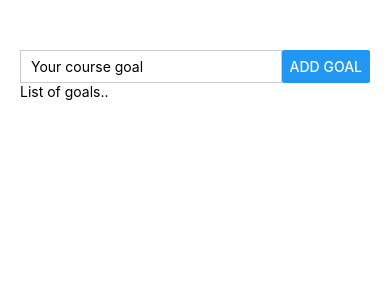
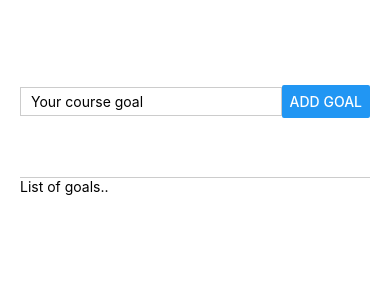
Before and after one commit to therishabh/react-native-todo, a React Native app: screen / in a window 390 px wide. Shown: the top 300 px of the page. Built offline with nearby package versions, Linux system fonts and the light colour scheme.

Commit message:
improve layout for todo

```diff
--- a/App.js
+++ b/App.js
@@ -7,7 +7,7 @@ export default function App() {
         <TextInput style={styles.TextInput} placeholder="Your course goal" />
         <Button title="Add Goal" />
       </View>
-      <View>
+      <View style={styles.goalContainer}>
         <Text>List of goals..</Text>
       </View>
     </View>
@@ -20,15 +20,26 @@ const styles = StyleSheet.create({
     paddingBottom: 50,
     paddingLeft: 20,
     paddingRight: 20,
+    flex:1
   },
   inputContainer : {
     flexDirection: "row",
-    justifyContent: 'space-between'
+    justifyContent: 'space-between',
+    alignItems: 'center',
+    paddingBottom: 24,
+    borderBottomWidth: 1,
+    borderBottomColor: '#ccc',
+    flex: 1
   },
   TextInput: {
     borderWidth:1,
     borderColor: '#ccc',
     width: '80%',
-    paddingLeft: 10
+    paddingLeft: 10,
+    paddingTop: 5,
+    paddingBottom: 5,
+  },
+  goalContainer : {
+    flex:6
   }
 })
```
